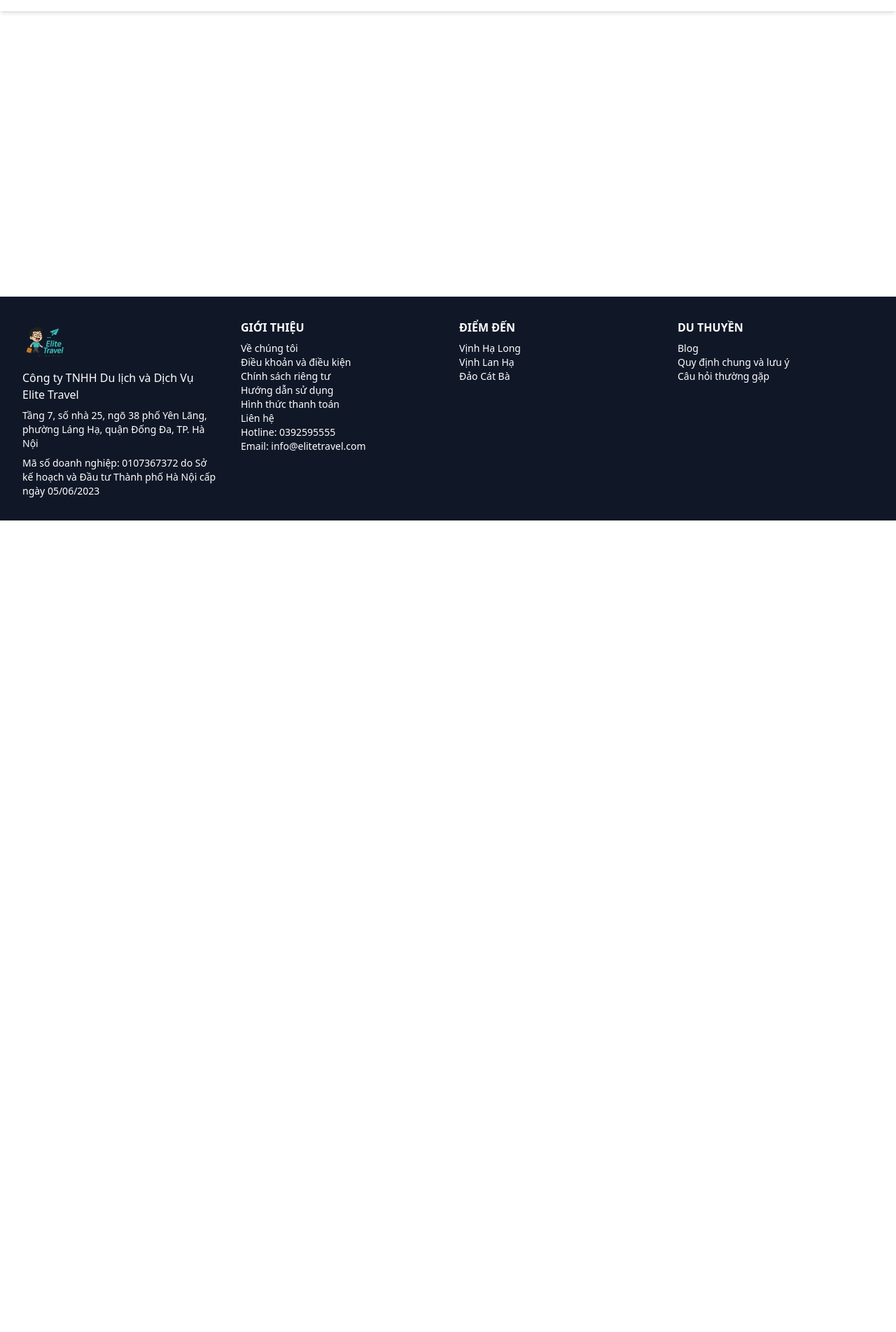
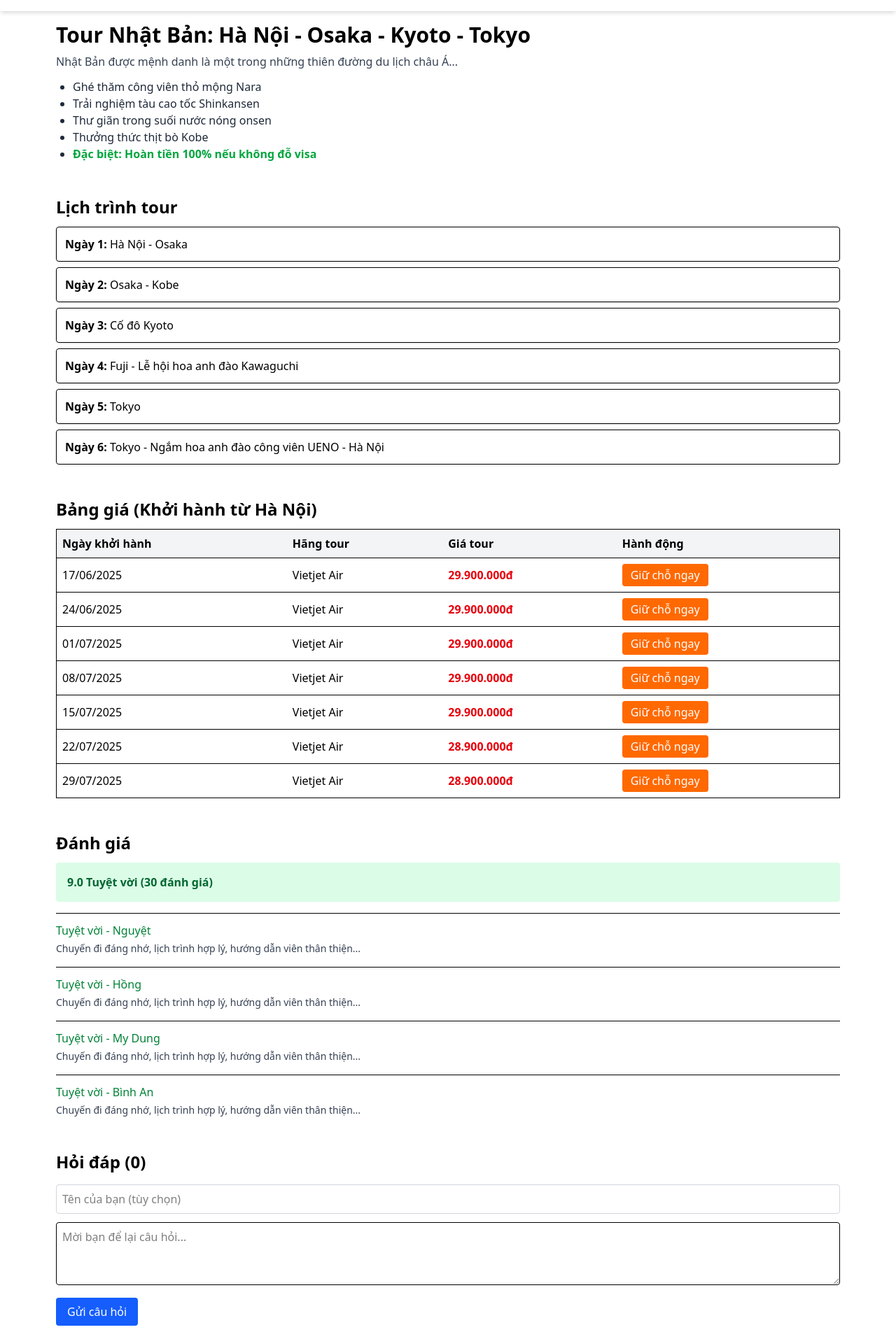
Before and after one commit to QuocDev04/HotelBooking_App, a React (Vite) app in the folder client/: page /detailtour in a window 1280 px wide. Shown: the part 56-1960 px from the top of the page at 70% size. Before the commit the page ends 800 px from the top, so only its background shows below. Built offline with nearby package versions, Linux system fonts and the light colour scheme; no server answers.

Commit message:
sua lai cau hoi thuong gap

```diff
--- a/client/src/App.tsx
+++ b/client/src/App.tsx
@@ -5,6 +5,7 @@ import { BrowserRouter as Router, Routes, Route } from 'react-router-dom'
 import PaymentPage from './pages/payment.tsx'
 import Blog from './pages/blog.tsx'
 import { HotelPolicy } from './pages/hotelPolicy.tsx'
+import JapanTourPage from './pages/detailTour.tsx'
 
 
 const App = () => {
@@ -15,6 +16,8 @@ const App = () => {
           <Route path="/payment" element={<PaymentPage />} />
           <Route path="/blog" element={<Blog />} />
           <Route path="/hotelPolicy" element={<HotelPolicy />} />
+          <Route path="/detailtour" element={<JapanTourPage />} />
+
         </Routes>
       </Layout>
     </Router>
--- /dev/null
+++ b/client/src/pages/detailTour.tsx
@@ -0,0 +1,158 @@
+import { useEffect, useState } from "react";
+
+export default function JapanTourPage() {
+  const [faqs, setFaqs] = useState([]);
+  const [newQuestion, setNewQuestion] = useState("");
+  const [author, setAuthor] = useState("");
+
+  useEffect(() => {
+    fetch("/api/faq")
+      .then((res) => res.json())
+      .then((data) => setFaqs(data));
+  }, []);
+
+  const handleSubmit = async (e) => {
+    e.preventDefault();
+    if (!newQuestion.trim()) return;
+
+    const res = await fetch("/api/faq", {
+      method: "POST",
+      headers: { "Content-Type": "application/json" },
+      body: JSON.stringify({
+        question: newQuestion,
+        author: author || "Ẩn danh",
+      }),
+    });
+
+    if (res.ok) {
+      const newFaq = await res.json();
+      setFaqs((prev) => [...prev, newFaq]);
+      setNewQuestion("");
+      setAuthor("");
+    }
+  };
+
+  return (
+    <div className="max-w-6xl p-4 mx-auto space-y-12">
+      {/* Giới thiệu */}
+      <section>
+        <h1 className="mb-2 text-3xl font-bold">Tour Nhật Bản: Hà Nội - Osaka - Kyoto - Tokyo</h1>
+        <p className="text-gray-700">Nhật Bản được mệnh danh là một trong những thiên đường du lịch châu Á...</p>
+        <ul className="mt-3 ml-6 text-gray-800 list-disc">
+          <li>Ghé thăm công viên thỏ mộng Nara</li>
+          <li>Trải nghiệm tàu cao tốc Shinkansen</li>
+          <li>Thư giãn trong suối nước nóng onsen</li>
+          <li>Thưởng thức thịt bò Kobe</li>
+          <li><strong className="text-green-600">Đặc biệt: Hoàn tiền 100% nếu không đỗ visa</strong></li>
+        </ul>
+      </section>
+
+      {/* Lịch trình */}
+      <section>
+        <h2 className="mb-3 text-2xl font-bold">Lịch trình tour</h2>
+        <ul className="space-y-2">
+          {[
+            "Hà Nội - Osaka",
+            "Osaka - Kobe",
+            "Cố đô Kyoto",
+            "Fuji - Lễ hội hoa anh đào Kawaguchi",
+            "Tokyo",
+            "Tokyo - Ngắm hoa anh đào công viên UENO - Hà Nội",
+          ].map((day, idx) => (
+            <li key={idx} className="p-3 border rounded shadow-sm">
+              <span className="font-semibold">Ngày {idx + 1}:</span> {day}
+            </li>
+          ))}
+        </ul>
+      </section>
+
+      {/* Bảng giá */}
+      <section>
+        <h2 className="mb-3 text-2xl font-bold">Bảng giá (Khởi hành từ Hà Nội)</h2>
+        <table className="w-full text-left border">
+          <thead className="bg-gray-100">
+            <tr>
+              <th className="p-2">Ngày khởi hành</th>
+              <th className="p-2">Hãng tour</th>
+              <th className="p-2">Giá tour</th>
+              <th className="p-2">Hành động</th>
+            </tr>
+          </thead>
+          <tbody>
+            {["17/06/2025", "24/06/2025", "01/07/2025", "08/07/2025", "15/07/2025", "22/07/2025", "29/07/2025"].map((date, idx) => (
+              <tr key={idx} className="border-t">
+                <td className="p-2">{date}</td>
+                <td className="p-2">Vietjet Air</td>
+                <td className="p-2 font-semibold text-red-600">
+                  {idx < 5 ? "29.900.000đ" : "28.900.000đ"}
+                </td>
+                <td className="p-2">
+                  <button className="px-3 py-1 text-white bg-orange-500 rounded">Giữ chỗ ngay</button>
+                </td>
+              </tr>
+            ))}
+          </tbody>
+        </table>
+      </section>
+
+      {/* Đánh giá */}
+      <section>
+        <h2 className="mb-3 text-2xl font-bold">Đánh giá</h2>
+        <div className="p-4 mb-4 font-semibold text-green-800 bg-green-100 rounded">
+          9.0 Tuyệt vời (30 đánh giá)
+        </div>
+        <div className="space-y-4">
+          {["Nguyệt", "Hồng", "My Dung", "Bình An"].map((name, idx) => (
+            <div key={idx} className="pt-3 border-t">
+              <div className="font-medium text-green-700">Tuyệt vời - {name}</div>
+              <p className="mt-1 text-sm text-gray-700">Chuyến đi đáng nhớ, lịch trình hợp lý, hướng dẫn viên thân thiện...</p>
+            </div>
+          ))}
+        </div>
+      </section>
+
+      {/* Hỏi đáp */}
+      <section>
+        <h2 className="mb-4 text-2xl font-bold">Hỏi đáp ({faqs.length})</h2>
+        <form onSubmit={handleSubmit} className="mb-6 space-y-3">
+          <input
+            type="text"
+            placeholder="Tên của bạn (tùy chọn)"
+            className="w-full p-2 border border-gray-300 rounded"
+            value={author}
+            onChange={(e) => setAuthor(e.target.value)}
+          />
+          <textarea
+            className="w-full p-2 border rounded"
+            rows={3}
+            placeholder="Mời bạn để lại câu hỏi..."
+            value={newQuestion}
+            onChange={(e) => setNewQuestion(e.target.value)}
+          />
+          <button
+            type="submit"
+            className="px-4 py-2 text-white bg-blue-600 rounded hover:bg-blue-700"
+          >
+            Gửi câu hỏi
+          </button>
+        </form>
+
+        <div className="space-y-4">
+          {faqs.map((faq, index) => (
+            <div key={index} className="pt-4 border-t">
+              <div className="mb-1 font-semibold text-orange-600">
+                {faq.author || "Khách"} hỏi:
+              </div>
+              <div className="mb-2 text-gray-800">{faq.question}</div>
+              {faq.answer && (
+                <div className="p-3 text-sm text-gray-700 bg-gray-100 rounded">
+                  <strong>BestPrice Travel:</strong> {faq.answer}
+                </div>
+              )}
+            </div>
+          ))}
+        </div>
+      </section>
+    </div>
+  );
+}
```
Also changed, not shown: client/src/pages/hotelPolicy.tsx (+59 -25 lines).
